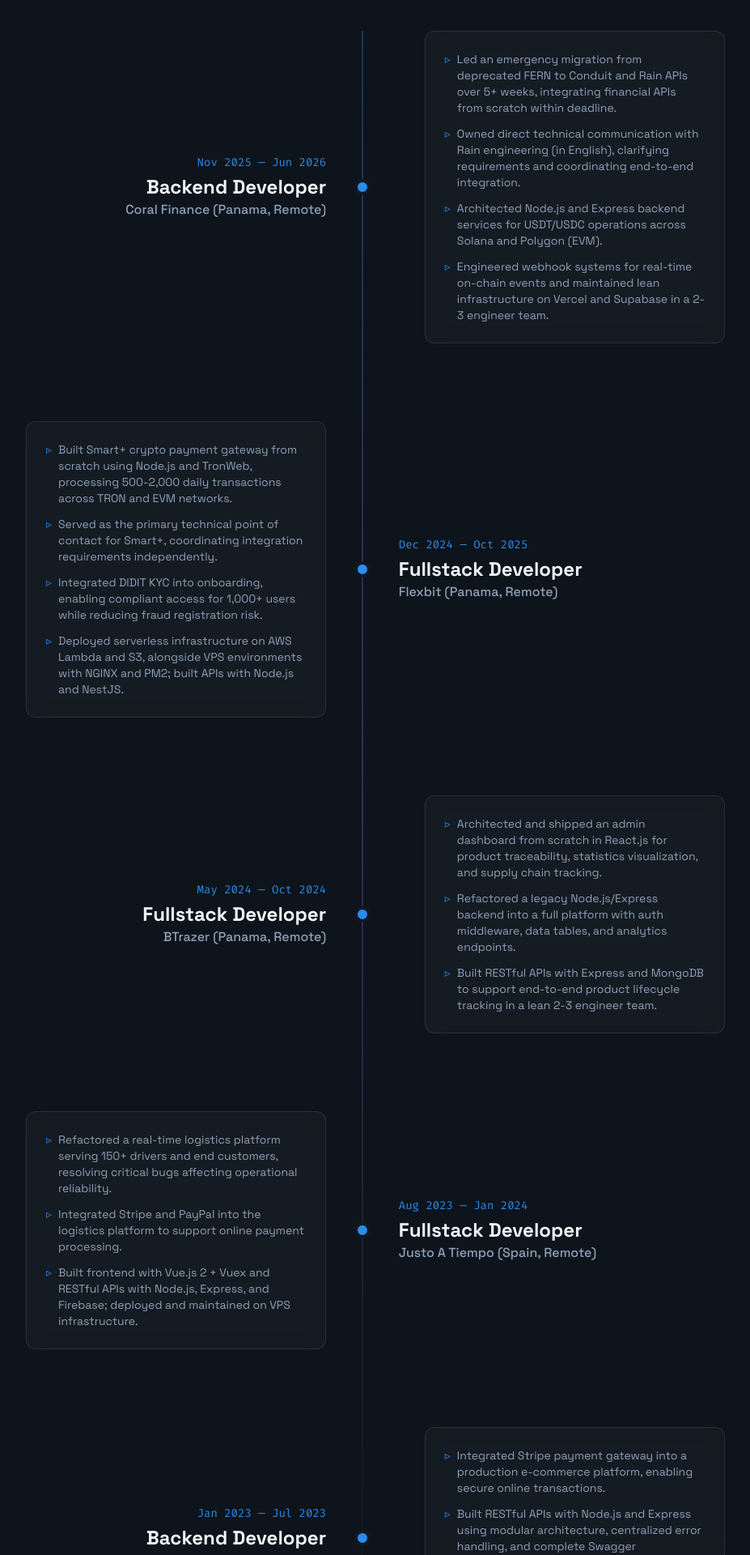
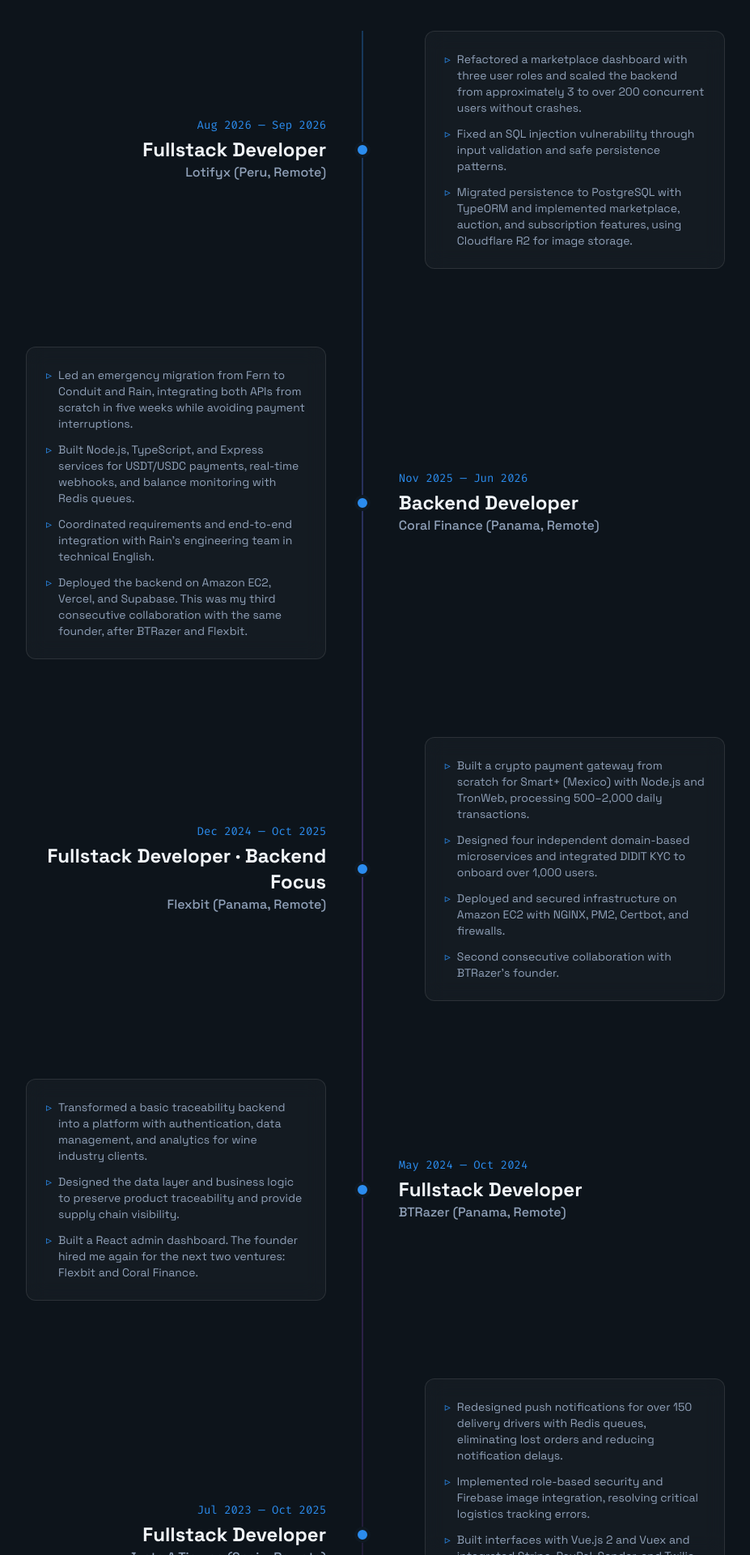
Before and after one commit to peLuis123/portfolio2026, a React (Vite) app: page / in a window 1280 px wide. Shown: the part 880-2800 px from the top of the page at 81% size, without its empty margins (192-1119 px from the left). Built offline with nearby package versions, Linux system fonts and the light colour scheme.

Commit message:
feat: Add Payment Events SVG and update experience and stack sections with new project details

```diff
--- a/src/components/Projects.jsx
+++ b/src/components/Projects.jsx
@@ -49,7 +49,7 @@
                 <div className="absolute inset-0 bg-background-dark/40 group-hover:bg-background-dark/20 transition-colors"></div>
               </div>
               <div className="p-6">
-                <div className="flex gap-2 mb-4">
+                <div className="flex flex-wrap gap-2 mb-4">
                   {project.tags.map((tag, tagIndex) => (
                     <span
                       key={`${project.title}-${tag}`}
@@ -60,7 +60,7 @@
                   ))}
                 </div>
                 <h3 className="text-xl font-bold mb-2">{project.title}</h3>
-                <p className="text-slate-400 text-sm mb-6 line-clamp-2">{project.description}</p>
+                <p className={`text-slate-400 text-sm mb-6 ${project.showFullDescription ? "" : "line-clamp-2"}`}>{project.description}</p>
                 <div className="flex items-center gap-4 flex-wrap">
                   {hasLink(project.frontendUrl) && (
                     <a className="flex items-center gap-1.5 text-sm font-medium hover:text-primary transition-colors" {...getLinkProps(project.frontendUrl)}>
--- a/src/locales/en.js
+++ b/src/locales/en.js
@@ -2,6 +2,7 @@
 import CryptoShopImage from "../assets/CryptoShop.png";
 import StripeImage from "../assets/Stripe.jpg";
 import VideoGamesImage from "../assets/VideoGames.avif";
+import PaymentEventsImage from "../assets/PaymentEvents.svg";
 
 export default {
   nav: {
@@ -30,116 +31,168 @@
     }
   },
   experience: {
-    title: "Professional Experience",
-    subtitle: "My journey through the tech industry and key milestones.",
-
-    jobs: [
+  "title": "Professional Experience",
+  "subtitle": "Over 3 years building fullstack products, APIs, and payment systems for remote teams.",
+  "jobs": [
     {
-        date: "Nov 2025 — Jun 2026",
-        role: "Backend Developer",
-        company: "Coral Finance (Panama, Remote)",
-        bullets: [
-          "Led an emergency migration from deprecated FERN to Conduit and Rain APIs over 5+ weeks, integrating financial APIs from scratch within deadline.",
-          "Owned direct technical communication with Rain engineering (in English), clarifying requirements and coordinating end-to-end integration.",
-          "Architected Node.js and Express backend services for USDT/USDC operations across Solana and Polygon (EVM).",
-          "Engineered webhook systems for real-time on-chain events and maintained lean infrastructure on Vercel and Supabase in a 2-3 engineer team."
+      "date": "Aug 2026 — Sep 2026",
+      "role": "Fullstack Developer",
+      "company": "Lotifyx (Peru, Remote)",
+      "bullets": [
+        "Refactored a marketplace dashboard with three user roles and scaled the backend from approximately 3 to over 200 concurrent users without crashes.",
+        "Fixed an SQL injection vulnerability through input validation and safe persistence patterns.",
+        "Migrated persistence to PostgreSQL with TypeORM and implemented marketplace, auction, and subscription features, using Cloudflare R2 for image storage."
       ]
     },
     {
-        date: "Dec 2024 — Oct 2025",
-        role: "Fullstack Developer",
-        company: "Flexbit (Panama, Remote)",
-        bullets: [
-          "Built Smart+ crypto payment gateway from scratch using Node.js and TronWeb, processing 500-2,000 daily transactions across TRON and EVM networks.",
-          "Served as the primary technical point of contact for Smart+, coordinating integration requirements independently.",
-          "Integrated DIDIT KYC into onboarding, enabling compliant access for 1,000+ users while reducing fraud registration risk.",
-          "Deployed serverless infrastructure on AWS Lambda and S3, alongside VPS environments with NGINX and PM2; built APIs with Node.js and NestJS."
+      "date": "Nov 2025 — Jun 2026",
+      "role": "Backend Developer",
+      "company": "Coral Finance (Panama, Remote)",
+      "bullets": [
+        "Led an emergency migration from Fern to Conduit and Rain, integrating both APIs from scratch in five weeks while avoiding payment interruptions.",
+        "Built Node.js, TypeScript, and Express services for USDT/USDC payments, real-time webhooks, and balance monitoring with Redis queues.",
+        "Coordinated requirements and end-to-end integration with Rain's engineering team in technical English.",
+        "Deployed the backend on Amazon EC2, Vercel, and Supabase. This was my third consecutive collaboration with the same founder, after BTRazer and Flexbit."
       ]
     },
     {
-        date: "May 2024 — Oct 2024",
-        role: "Fullstack Developer",
-        company: "BTrazer (Panama, Remote)",
-        bullets: [
-          "Architected and shipped an admin dashboard from scratch in React.js for product traceability, statistics visualization, and supply chain tracking.",
-          "Refactored a legacy Node.js/Express backend into a full platform with auth middleware, data tables, and analytics endpoints.",
-          "Built RESTful APIs with Express and MongoDB to support end-to-end product lifecycle tracking in a lean 2-3 engineer team."
+      "date": "Dec 2024 — Oct 2025",
+      "role": "Fullstack Developer · Backend Focus",
+      "company": "Flexbit (Panama, Remote)",
+      "bullets": [
+        "Built a crypto payment gateway from scratch for Smart+ (Mexico) with Node.js and TronWeb, processing 500–2,000 daily transactions.",
+        "Designed four independent domain-based microservices and integrated DIDIT KYC to onboard over 1,000 users.",
+        "Deployed and secured infrastructure on Amazon EC2 with NGINX, PM2, Certbot, and firewalls.",
+        "Second consecutive collaboration with BTRazer's founder."
       ]
     },
     {
-        date: "Aug 2023 — Jan 2024",
-        role: "Fullstack Developer",
-        company: "Justo A Tiempo (Spain, Remote)",
-        bullets: [
-          "Refactored a real-time logistics platform serving 150+ drivers and end customers, resolving critical bugs affecting operational reliability.",
-          "Integrated Stripe and PayPal into the logistics platform to support online payment processing.",
-          "Built frontend with Vue.js 2 + Vuex and RESTful APIs with Node.js, Express, and Firebase; deployed and maintained on VPS infrastructure."
+      "date": "May 2024 — Oct 2024",
+      "role": "Fullstack Developer",
+      "company": "BTRazer (Panama, Remote)",
+      "bullets": [
+        "Transformed a basic traceability backend into a platform with authentication, data management, and analytics for wine industry clients.",
+        "Designed the data layer and business logic to preserve product traceability and provide supply chain visibility.",
+        "Built a React admin dashboard. The founder hired me again for the next two ventures: Flexbit and Coral Finance."
       ]
     },
     {
-        date: "Jan 2023 — Jul 2023",
-        role: "Backend Developer",
-        company: "DevITM (Mexico, Remote)",
-        bullets: [
-          "Integrated Stripe payment gateway into a production e-commerce platform, enabling secure online transactions.",
-          "Built RESTful APIs with Node.js and Express using modular architecture, centralized error handling, and complete Swagger documentation.",
-          "Configured and deployed backend infrastructure on CentOS VPS with NGINX and PM2 in a 4+ engineer team."
+      "date": "Jul 2023 — Oct 2025",
+      "role": "Fullstack Developer",
+      "company": "Justo A Tiempo (Spain, Remote)",
+      "bullets": [
+        "Redesigned push notifications for over 150 delivery drivers with Redis queues, eliminating lost orders and reducing notification delays.",
+        "Implemented role-based security and Firebase image integration, resolving critical logistics tracking errors.",
+        "Built interfaces with Vue.js 2 and Vuex and integrated Stripe, PayPal, Sender, and Twilio through Node.js and Express REST APIs hosted on a VPS.",
+        "Worked full time and, from May 2024, combined this project with my roles in Panama with explicit agreement from both parties."
+      ]
+    },
+    {
+      "date": "Jan 2023 — Jul 2023",
+      "role": "Backend Developer",
+      "company": "DevITM (Mexico, Remote)",
+      "bullets": [
+        "Integrated Stripe and webhooks into an on-demand logistics platform to confirm payments reliably and prevent inconsistent states.",
+        "Built and documented REST APIs with Node.js, Express, and Swagger to support third-party integrations.",
+        "Started with an internship and continued as a backend developer."
       ]
     }
   ]
 },
   stack: {
-    title: "Technical Expertise",
-    subtitle: "Core stack focused on fullstack architecture, fintech, and Web3, plus complementary tools.",
-
-    categories: [
+  "title": "Technical Expertise",
+  "subtitle": "Fullstack, payments, and Web3, with AWS and event-driven serverless experience applied in my Payment Events project.",
+  "categories": [
     {
-        name: "Frontend",
-        items: [
-          "React",
-          "Vue.js",
+      "id": "frontend",
+      "name": "Frontend",
+      "items": [
+        "React.js",
+        "Vue.js 2/3",
+        "Vuex",
         "TypeScript",
-          "Vite",
-          "Tailwind CSS"
+        "Tailwind CSS",
+        "Material UI",
+        "Vuetify",
+        "Vite"
       ]
     },
     {
-        name: "Backend",
-        items: [
+      "id": "backend",
+      "name": "Backend & Architecture",
+      "items": [
         "Node.js",
-          "Express",
+        "Express.js",
         "NestJS",
-          "MongoDB",
-          "PostgreSQL",
-          "Redis",
+        "TypeScript",
+        "REST APIs",
+        "Microservices",
+        "Webhooks",
         "JWT",
-          "Webhooks",
-          "Socket.io"
+        "Socket.io",
+        "Jest"
       ]
     },
     {
-        name: "DevOps & Infrastructure",
-        items: [
-          "Vercel",
+      "id": "cloud",
+      "name": "AWS & Cloud",
+      "items": [
         "AWS Lambda",
-          "AWS S3",
-          "Docker",
-          "NGINX",
-          "PM2",
-          "VPS Deployment"
+        "Lambda Function URLs",
+        "Amazon SQS",
+        "Amazon SNS",
+        "DynamoDB",
+        "IAM",
+        "CloudWatch",
+        "Serverless Framework",
+        "Amazon EC2"
       ]
     },
     {
-        name: "Blockchain & Web3",
-        items: [
+      "id": "database",
+      "name": "Databases",
+      "items": [
+        "PostgreSQL",
+        "MySQL",
+        "MongoDB",
+        "Redis",
+        "TypeORM",
+        "Supabase",
+        "Firebase"
+      ]
+    },
+    {
+      "id": "devops",
+      "name": "DevOps & Tools",
+      "items": [
+        "GitHub Actions (CI/CD)",
+        "Vercel",
+        "NGINX",
+        "PM2",
+        "Certbot",
+        "VPS",
+        "Cloudflare R2",
+        "Swagger"
+      ]
+    },
+    {
+      "id": "payments",
+      "name": "Payments & Web3",
+      "items": [
+        "Stripe",
+        "PayPal",
+        "Conduit",
+        "Rain API",
+        "DIDIT KYC",
+        "Web3.js",
+        "Ethers.js",
+        "TronWeb",
         "Solana",
         "Polygon",
         "TRON",
         "EVM",
         "USDT",
-          "USDC",
-          "Crypto Payment Gateways",
-          "KYC/KYB"
+        "USDC"
       ]
     }
   ]
@@ -155,6 +208,15 @@
     backendDocsLabel: "Backend Docs",
     demoLabel: "Demo",
     items: [
+      {
+        title: "Payment Events",
+        backendUrl: "https://github.com/peLuis123/payment-events-microservices",
+        imageUrl: PaymentEventsImage,
+        description: "Payments and e-commerce backend with four Node.js microservices on AWS Lambda. Asynchronous processing with SQS and SNS, DynamoDB persistence, and Stripe and PayPal integration with webhooks, idempotency, and refunds.",
+        imageAlt: "Payment Events: serverless backend with AWS Lambda, SQS, SNS, and DynamoDB",
+        tags: ["Backend", "AWS", "Serverless"],
+        showFullDescription: true,
+      },
       {
         title: "CryptoDash",
         imageUrl: CryptoDashImage,
--- a/src/locales/es.js
+++ b/src/locales/es.js
@@ -2,6 +2,7 @@
 import CryptoShopImage from "../assets/CryptoShop.png";
 import StripeImage from "../assets/Stripe.jpg";
 import VideoGamesImage from "../assets/VideoGames.avif";
+import PaymentEventsImage from "../assets/PaymentEvents.svg";
 
 export default {
   nav: {
@@ -30,116 +31,168 @@
     }
   },
   experience: {
-    title: "Experiencia Profesional",
-    subtitle: "Mi recorrido en la industria tecnológica y los hitos más importantes.",
-
-    jobs: [
+  "title": "Experiencia Profesional",
+  "subtitle": "Más de 3 años construyendo productos fullstack, APIs y sistemas de pagos para equipos remotos.",
+  "jobs": [
     {
-        date: "Nov 2025 — Jun 2026",
-        role: "Desarrollador Backend",
-        company: "Coral Finance (Panamá, Remoto)",
-        bullets: [
-          "Lideré la migración de FERN hacia Conduit y Rain en 5+ semanas, integrando APIs financieras desde cero y cumpliendo el plazo.",
-          "Gestioné comunicación técnica directa con el equipo de Rain (en inglés), definiendo requisitos y coordinando integración end-to-end.",
-          "Arquitecté servicios backend en Node.js y Express para operaciones USDT/USDC sobre Solana y Polygon (EVM).",
-          "Desarrollé webhooks para eventos on-chain en tiempo real y mantuve infraestructura lean con Vercel y Supabase en equipo de 2-3 ingenieros."
+      "date": "Ago 2026 — Sept 2026",
+      "role": "Desarrollador Fullstack",
+      "company": "Lotifyx (Perú, Remoto)",
+      "bullets": [
+        "Refactoricé el dashboard multiusuario de un marketplace con tres roles y escalé el backend de aproximadamente 3 a más de 200 usuarios simultáneos sin caídas.",
+        "Corregí una vulnerabilidad de inyección SQL mediante validación de entradas y patrones seguros de persistencia.",
+        "Migré la persistencia a PostgreSQL con TypeORM e implementé funcionalidades de marketplace, subastas y suscripciones, con Cloudflare R2 para almacenar imágenes."
       ]
     },
     {
-        date: "Dic 2024 — Oct 2025",
-        role: "Desarrollador Fullstack",
-        company: "Flexbit (Panamá, Remoto)",
-        bullets: [
-          "Construí la pasarela de pagos cripto para Smart+ desde cero con Node.js y TronWeb, procesando entre 500 y 2,000 transacciones diarias en TRON y EVM.",
-          "Fui el punto técnico principal con el cliente Smart+, coordinando requerimientos de integración de forma autónoma.",
-          "Integré DIDIT KYC en onboarding, habilitando acceso compliant para más de 1,000 usuarios y reduciendo riesgo de fraude.",
-          "Desplegué arquitectura serverless en AWS Lambda y S3, junto con entornos VPS con NGINX y PM2; desarrollé APIs con Node.js y NestJS."
+      "date": "Nov 2025 — Jun 2026",
+      "role": "Desarrollador Backend",
+      "company": "Coral Finance (Panamá, Remoto)",
+      "bullets": [
+        "Lideré la migración de emergencia de Fern a Conduit y Rain, integrando ambas APIs desde cero en cinco semanas y evitando interrupciones en los pagos.",
+        "Desarrollé servicios Node.js, TypeScript y Express para pagos USDT/USDC, webhooks en tiempo real y monitoreo de balances con colas Redis.",
+        "Coordiné requisitos e integración end-to-end con el equipo de ingeniería de Rain en inglés técnico.",
+        "Desplegué el backend en Amazon EC2, Vercel y Supabase. Fue mi tercera colaboración consecutiva con el mismo fundador, después de BTRazer y Flexbit."
       ]
     },
     {
-        date: "May 2024 — Oct 2024",
-        role: "Desarrollador Fullstack",
-        company: "BTrazer (Panamá, Remoto)",
-        bullets: [
-          "Diseñé y entregué un dashboard administrativo desde cero en React.js para trazabilidad, visualización estadística y seguimiento de supply chain.",
-          "Refactoricé el backend legado en Node.js/Express, pasando de trazabilidad básica a plataforma completa con autenticación, tablas de datos y analítica.",
-          "Construí APIs REST con Express y MongoDB para cubrir el ciclo de vida de productos en un equipo lean de 2-3 ingenieros."
+      "date": "Dic 2024 — Oct 2025",
+      "role": "Desarrollador Fullstack · Enfoque Backend",
+      "company": "Flexbit (Panamá, Remoto)",
+      "bullets": [
+        "Construí desde cero una pasarela de pagos cripto para Smart+ (México) con Node.js y TronWeb, procesando entre 500 y 2,000 transacciones diarias.",
+        "Diseñé una arquitectura de cuatro microservicios independientes por dominio e integré DIDIT KYC para el onboarding de más de 1,000 usuarios.",
+        "Desplegué y aseguré infraestructura en Amazon EC2 con NGINX, PM2, Certbot y firewalls.",
+        "Segunda colaboración consecutiva con el fundador de BTRazer."
       ]
     },
     {
-        date: "Ago 2023 — Ene 2024",
-        role: "Desarrollador Fullstack",
-        company: "Justo A Tiempo (España, Remoto)",
-        bullets: [
-          "Refactoricé una plataforma de logística en tiempo real para 150+ conductores y clientes finales, resolviendo bugs críticos de operaciones.",
-          "Integré Stripe y PayPal para habilitar procesamiento de pagos online dentro de la plataforma.",
-          "Desarrollé frontend con Vue.js 2 + Vuex y APIs REST con Node.js, Express y Firebase; desplegué y mantuve la solución en VPS."
+      "date": "May 2024 — Oct 2024",
+      "role": "Desarrollador Fullstack",
+      "company": "BTRazer (Panamá, Remoto)",
+      "bullets": [
+        "Transformé un backend de trazabilidad básica en una plataforma con autenticación, gestión de datos y analítica para clientes vitivinícolas.",
+        "Diseñé la capa de datos y la lógica de negocio para preservar la trazabilidad de productos y dar visibilidad a la cadena de suministro.",
+        "Desarrollé un panel de administración en React. El fundador volvió a contratarme para sus siguientes dos proyectos: Flexbit y Coral Finance."
       ]
     },
     {
-        date: "Ene 2023 — Jul 2023",
-        role: "Desarrollador Backend",
-        company: "DevITM (México, Remoto)",
-        bullets: [
-          "Integré la pasarela Stripe en una plataforma e-commerce en producción, habilitando pagos online seguros.",
-          "Construí APIs REST con Node.js y Express usando arquitectura modular, manejo centralizado de errores y documentación Swagger.",
-          "Configuré y desplegué infraestructura backend en VPS CentOS con NGINX y PM2 en equipo de 4+ ingenieros."
+      "date": "Jul 2023 — Oct 2025",
+      "role": "Desarrollador Fullstack",
+      "company": "Justo A Tiempo (España, Remoto)",
+      "bullets": [
+        "Rediseñé las notificaciones push para más de 150 repartidores con colas Redis, eliminando pérdidas de pedidos y reduciendo los tiempos de notificación.",
+        "Implementé seguridad basada en roles e integración de Firebase para imágenes, resolviendo errores críticos de seguimiento logístico.",
+        "Desarrollé interfaces con Vue.js 2 y Vuex e integré Stripe, PayPal, Sender y Twilio mediante APIs REST con Node.js y Express sobre VPS.",
+        "Trabajé a tiempo completo y, desde mayo de 2024, compaginé el proyecto con mis roles en Panamá con acuerdo explícito entre ambas partes."
+      ]
+    },
+    {
+      "date": "Ene 2023 — Jul 2023",
+      "role": "Desarrollador Backend",
+      "company": "DevITM (México, Remoto)",
+      "bullets": [
+        "Integré Stripe y webhooks en una plataforma de logística bajo demanda para confirmar pagos de forma confiable y evitar estados inconsistentes.",
+        "Desarrollé y documenté APIs REST con Node.js, Express y Swagger para facilitar integraciones de terceros.",
+        "Comencé con un periodo de prácticas y continué como desarrollador backend."
       ]
     }
   ]
 },
   stack: {
-    title: "Tecnologías y Experiencia",
-    subtitle: "Stack principal con foco en arquitectura fullstack, fintech y Web3, más herramientas complementarias.",
-
-    categories: [
+  "title": "Tecnologías y Experiencia",
+  "subtitle": "Fullstack, pagos y Web3, con experiencia en AWS y arquitectura serverless basada en eventos aplicada en mi proyecto Payment Events.",
+  "categories": [
     {
-        name: "Frontend",
-        items: [
-          "React",
-          "Vue.js",
+      "id": "frontend",
+      "name": "Frontend",
+      "items": [
+        "React.js",
+        "Vue.js 2/3",
+        "Vuex",
         "TypeScript",
-          "Vite",
-          "Tailwind CSS"
+        "Tailwind CSS",
+        "Material UI",
+        "Vuetify",
+        "Vite"
       ]
     },
     {
-        name: "Backend",
-        items: [
+      "id": "backend",
+      "name": "Backend y Arquitectura",
+      "items": [
         "Node.js",
-          "Express",
+        "Express.js",
         "NestJS",
-          "MongoDB",
-          "PostgreSQL",
-          "Redis",
+        "TypeScript",
+        "REST APIs",
+        "Microservices",
+        "Webhooks",
         "JWT",
-          "Webhooks",
-          "Socket.io"
+        "Socket.io",
+        "Jest"
       ]
     },
     {
-        name: "DevOps e Infraestructura",
-        items: [
-          "Vercel",
+      "id": "cloud",
+      "name": "AWS y Cloud",
+      "items": [
         "AWS Lambda",
-          "AWS S3",
-          "Docker",
-          "NGINX",
-          "PM2",
-          "Despliegue en VPS"
+        "Lambda Function URLs",
+        "Amazon SQS",
+        "Amazon SNS",
+        "DynamoDB",
+        "IAM",
+        "CloudWatch",
+        "Serverless Framework",
+        "Amazon EC2"
       ]
     },
     {
-        name: "Blockchain y Web3",
-        items: [
+      "id": "database",
+      "name": "Bases de Datos",
+      "items": [
+        "PostgreSQL",
+        "MySQL",
+        "MongoDB",
+        "Redis",
+        "TypeORM",
+        "Supabase",
+        "Firebase"
+      ]
+    },
+    {
+      "id": "devops",
+      "name": "DevOps y Herramientas",
+      "items": [
+        "GitHub Actions (CI/CD)",
+        "Vercel",
+        "NGINX",
+        "PM2",
+        "Certbot",
+        "VPS",
+        "Cloudflare R2",
+        "Swagger"
+      ]
+    },
+    {
+      "id": "payments",
+      "name": "Pagos y Web3",
+      "items": [
+        "Stripe",
+        "PayPal",
+        "Conduit",
+        "Rain API",
+        "DIDIT KYC",
+        "Web3.js",
+        "Ethers.js",
+        "TronWeb",
         "Solana",
         "Polygon",
         "TRON",
         "EVM",
         "USDT",
-          "USDC",
-          "Pasarelas de Pago Cripto",
-          "KYC/KYB"
+        "USDC"
       ]
     }
   ]
@@ -155,6 +208,15 @@
     backendDocsLabel: "Docs Backend",
     demoLabel: "Demo",
     items: [
+      {
+        title: "Payment Events",
+        backendUrl: "https://github.com/peLuis123/payment-events-microservices",
+        imageUrl: PaymentEventsImage,
+        description: "Backend de pagos y e-commerce con cuatro microservicios Node.js en AWS Lambda. Procesamiento asíncrono con SQS y SNS, persistencia en DynamoDB e integración de Stripe y PayPal con webhooks, idempotencia y reembolsos.",
+        imageAlt: "Payment Events: backend serverless con AWS Lambda, SQS, SNS y DynamoDB",
+        tags: ["Backend", "AWS", "Serverless"],
+        showFullDescription: true,
+      },
       {
         title: "CryptoDash",
         imageUrl: CryptoDashImage,
```
Also changed, not shown: src/components/Stack.jsx (+7 -7 lines), src/assets/PaymentEvents.svg (added). Lines whose indentation alone changed are shown as unchanged.
